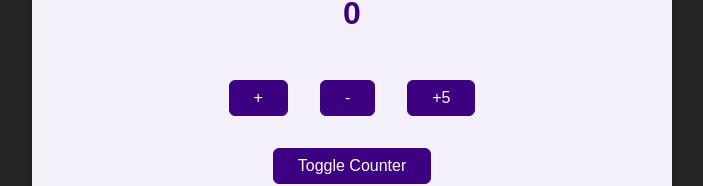
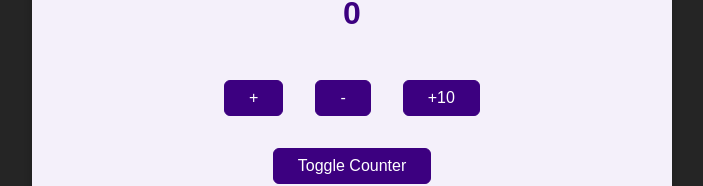
Before and after one commit to dnlstronge/reduxprojts, a React (Create React App) app: page / in a window 1280 px wide. Shown: the part 151-337 px from the top of the page, without its empty margins (288-991 px from the left). Built offline with nearby package versions, Linux system fonts and the light colour scheme.

Commit message:
[x] - make handler more scalable

```diff
--- a/src/Store/index.ts
+++ b/src/Store/index.ts
@@ -11,7 +11,7 @@ const counterReducer = (state = {counter: 0}, action: {type: string, payload: nu
             counter: state.counter -1
         }
     }
-    if(action.type === "plusFive") {
+    if(action.type === "increase") {
 
         return {
             counter: state.counter + action.payload
--- a/src/components/Counter.tsx
+++ b/src/components/Counter.tsx
@@ -13,8 +13,8 @@ const Counter = () => {
   const decrementHandler = () => {
     dispatch({ type: "decrement" })
   }
-  const plusFiveHandler = () => {
-    dispatch({type: "plusFive", payload: 5})
+  const increaseHandler= () => {
+    dispatch({type: "increase", payload: 10})
   }
 
   const toggleCounterHandler = (e: React.MouseEvent<HTMLButtonElement>) => {
@@ -28,7 +28,7 @@ const Counter = () => {
       <div>
         <button onClick={incrementHandler} value="increment">+</button>
         <button onClick={decrementHandler} value="decrement">-</button>
-        <button onClick={plusFiveHandler} value="decrement">+5</button>
+        <button onClick={increaseHandler} >+10</button>
       </div>
       <button onClick={toggleCounterHandler}>Toggle Counter</button>
     </main>
```
